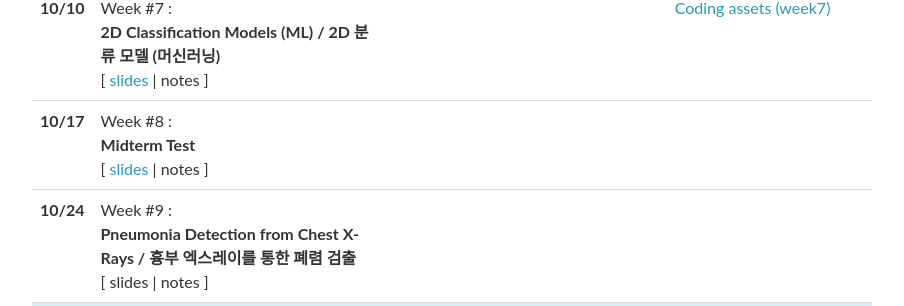
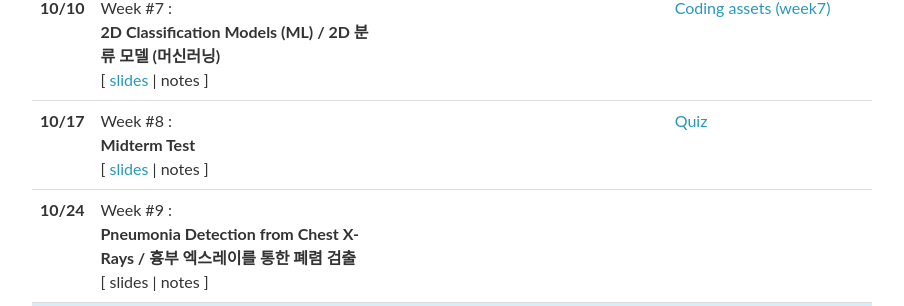
Before and after one commit to 2023-aaronkr/ut-cad, a Jekyll site: the page built from _pages/lectures.md, in a window 1280 px wide and 900 px high, scrolled down 813 px. Shown: the part 149-455 px from the top of the window, without its empty margins (188-1092 px from the left). Built offline with Jekyll 4.4.1, drawn with Linux system fonts in a browser that asks for light colours; nearby versions of some CDN libraries; comment, search, counter and statistics services are not loaded.

Commit message:
Update lectures.yml

```diff
--- a/_data/lectures.yml
+++ b/_data/lectures.yml
@@ -63,6 +63,8 @@
   title: >
     <strong>Midterm Test</strong>
   slides: "https://docs.google.com/presentation/d/1O3OjITXo4EAIY6ORoUlRKQbFmAGEcsFdjvyABbhxPvk/edit?usp=sharing"
+  logistics: >
+    <a href="https://forms.gle/dNSFoUV72qunGZKG6">Quiz</a><br>
 
 - date: 10/24
   week: 9
```
